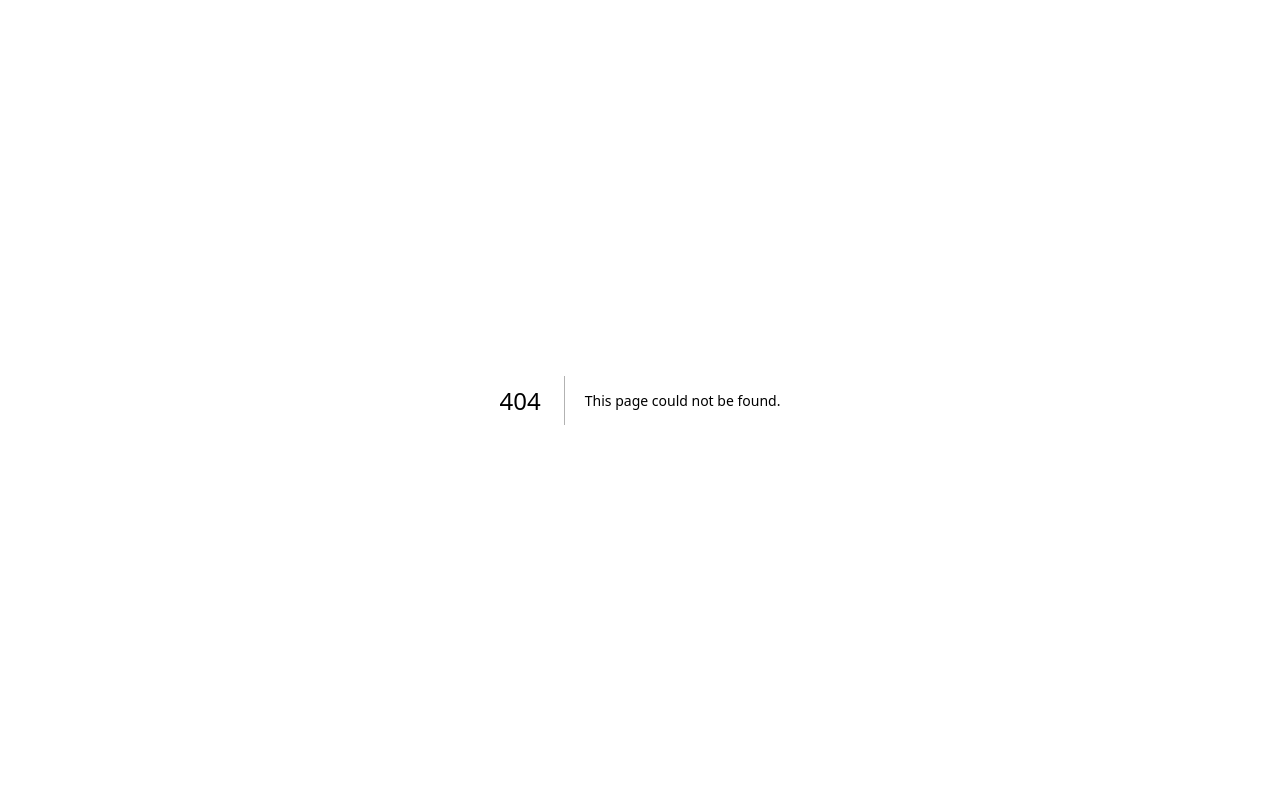
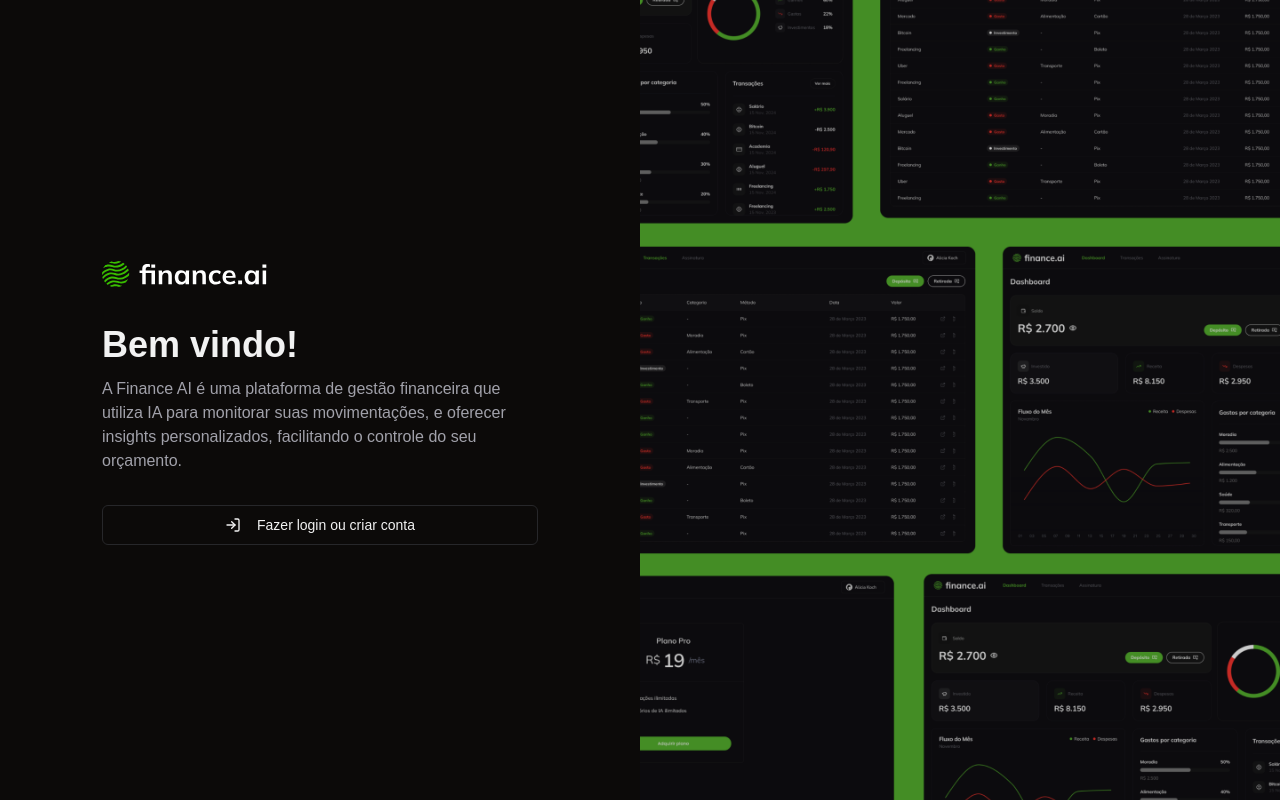
Before and after one commit to lukysid/Finance-Ai, a Next.js app: page /login in a window 1280 px wide. Before the commit this address had no page. Built offline with nearby package versions, Linux system fonts and the light colour scheme.

Commit message:
feat:add login page

```diff
--- /dev/null
+++ b/app/login/page.tsx
@@ -0,0 +1,39 @@
+import Image from "next/image";
+import { Button } from "../_components/ui/button";
+import { LogInIcon } from "lucide-react";
+
+const LoginPage = () => {
+  return (
+    <div className="grid h-full grid-cols-2">
+      <div className="mx-auto flex h-full max-w-[500px] flex-col justify-center p-8">
+        <Image
+          src="/logo.svg"
+          alt="Finance AI"
+          width={173}
+          height={39}
+          className="mb-8"
+        />
+        <h1 className="mb-3 text-4xl font-bold">Bem vindo!</h1>
+        <p className="text-muted-foreground mb-8">
+          A Finance AI é uma plataforma de gestão financeira que utiliza IA para
+          monitorar suas movimentações, e oferecer insights personalizados,
+          facilitando o controle do seu orçamento.
+        </p>
+        <Button variant="outline">
+          <LogInIcon className="mr-2" />
+          Fazer login ou criar conta
+        </Button>
+      </div>
+      <div className="relative h-full w-full">
+        <Image
+          src="/login.png"
+          alt="Faça login"
+          fill
+          className="object-cover"
+        />
+      </div>
+    </div>
+  );
+};
+
+export default LoginPage;
```
Also changed, not shown: public/login.png (added), public/logo.svg (added).
